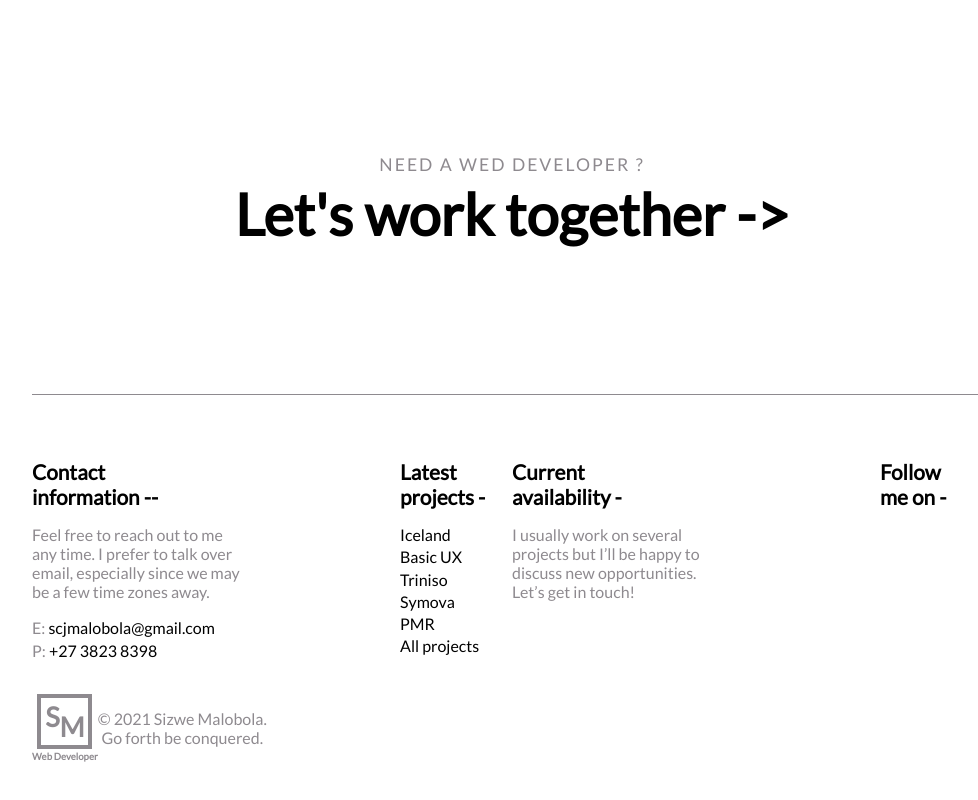
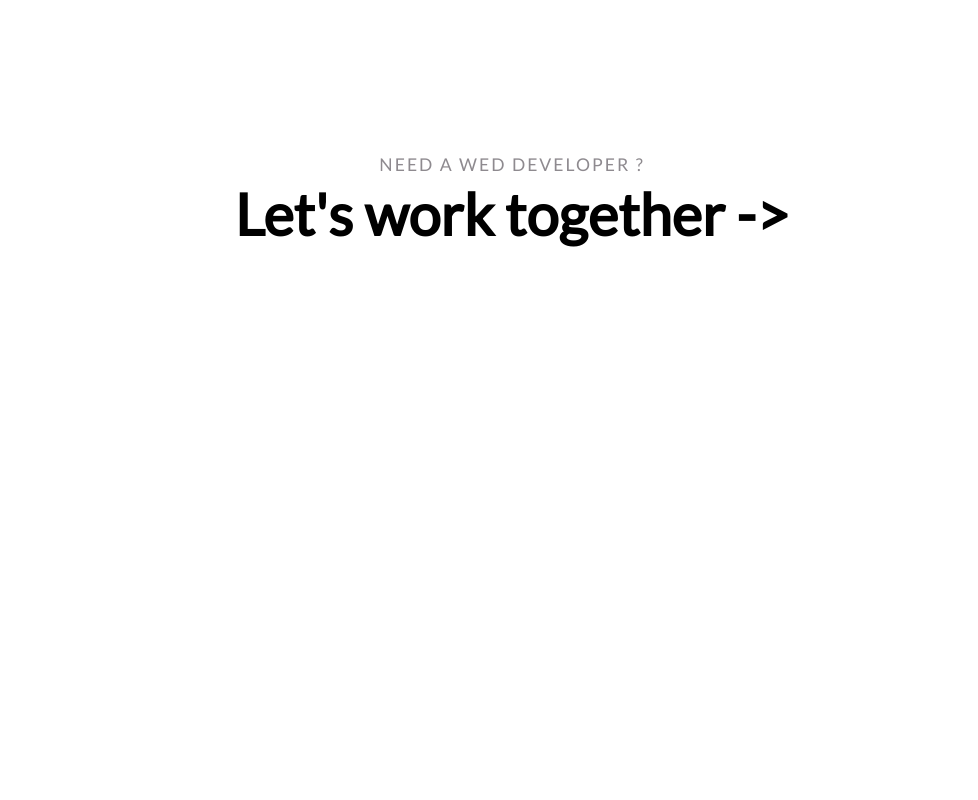
Before and after one commit to SizweMalobola/Portfolio_site, a React (Create React App) app: page / in a window 1280 px wide. Shown: the part 3668-4468 px from the top of the page, without its empty margins (128-1106 px from the left). After the commit the page ends 4062 px from the top, so only its background shows below. Built offline with nearby package versions, Linux system fonts and the light colour scheme.

Commit message:
removed footer & styling from Home

```diff
--- a/src/components/Home.js
+++ b/src/components/Home.js
@@ -2,7 +2,6 @@ import React from "react";
 import styles from "./homeStyle.module.css";
 import { TimelineLite } from "gsap/gsap-core";
 import { Link } from "react-router-dom";
-
 import SectionHeader from "./SectionHeader";
 import Card from "./Card";
 
@@ -104,71 +103,6 @@ const Home = () => {
           </Link>
         </section>
         {/* footer */}
-        <footer>
-          <div className={styles["footer-top"]}>
-            <div className={styles["contact-info"]}>
-              <h3>
-                Contact <br /> information --
-              </h3>
-              <p>
-                Feel free to reach out to me any time. I prefer to talk over
-                email, especially since we may be a few time zones away.
-              </p>
-              <div>
-                <p>
-                  E: <span>scjmalobola@gmail.com</span>
-                </p>
-                <p>
-                  P: <span>+27 3823 8398</span>
-                </p>
-              </div>
-            </div>
-            <div className={styles["latest-project"]}>
-              <h3>
-                Latest
-                <br />
-                projects -
-              </h3>
-              <a href="/#">Iceland</a>
-              <a href="/#">Basic UX</a>
-              <a href="/#">Triniso</a>
-              <a href="/#">Symova</a>
-              <a href="/#">PMR</a>
-              <a href="/#">All projects</a>
-            </div>
-            <div className={styles["current-availability"]}>
-              <h3>
-                Current
-                <br />
-                availability -
-              </h3>
-              <p>
-                I usually work on several projects but I’ll be happy to discuss
-                new opportunities. Let’s get in touch!
-              </p>
-            </div>
-            <div className={styles["social-media"]}>
-              <h3>
-                Follow
-                <br />
-                me on -
-              </h3>
-            </div>
-          </div>
-          <div className={styles["footer-bottom"]}>
-            <Link to="/" className={styles["logo"]}>
-              <span>
-                <b>S</b>
-                <b>M</b>
-              </span>
-              <span>Web Developer</span>
-            </Link>
-            <div>
-              <span>&copy; 2021 Sizwe Malobola.</span>
-              <span>Go forth be conquered.</span>
-            </div>
-          </div>
-        </footer>
       </div>
     </>
   );
--- a/src/components/homeStyle.module.css
+++ b/src/components/homeStyle.module.css
@@ -103,117 +103,3 @@
 .contact-me a:hover {
   text-decoration: underline;
 }
-/* footer section */
-footer {
-  width: 100%;
-  padding: 0 10rem;
-  padding-bottom: 4rem;
-}
-.footer-top {
-  border-top: 1px solid var(--gray-primary);
-  display: flex;
-  padding-top: 4rem;
-}
-.footer-top div {
-  flex-grow: 1;
-}
-.footer-top div h3 {
-  font-size: 1.3rem;
-  font-weight: 700;
-  margin-bottom: 1rem;
-}
-.contact-info {
-  width: 30%;
-  padding-right: 5rem;
-}
-.contact-info p {
-  color: var(--gray-primary);
-  font-size: 1rem;
-}
-.contact-info > p {
-  padding-bottom: 1rem;
-}
-
-.contact-info > div p {
-  line-height: 1.4rem;
-}
-.contact-info > div span {
-  color: var(--black-primary);
-}
-.contact-info > div p:first-child span:hover {
-  cursor: pointer;
-  text-decoration: underline;
-}
-.latest-project {
-  display: flex;
-  flex-direction: column;
-  width: 20%;
-  padding-left: 5rem;
-}
-.latest-project a {
-  text-decoration: none;
-  color: var(--black-primary);
-  margin-bottom: 0.2rem;
-}
-.latest-project a:hover {
-  text-decoration: underline;
-}
-.current-availability {
-  width: 30%;
-  padding-right: 5rem;
-}
-.social-media {
-  padding-left: 5rem;
-  width: 20%;
-}
-.current-availability p {
-  color: var(--gray-primary);
-}
-/* footer bottom */
-.footer-bottom {
-  padding-top: 2rem;
-  display: flex;
-  align-items: center;
-  color: var(--gray-primary);
-}
-.footer-bottom > div {
-  display: flex;
-  flex-direction: column;
-  justify-content: center;
-  align-items: center;
-}
-/* footer logo */
-.logo {
-  display: flex;
-  flex-direction: column;
-  text-decoration: none;
-  color: var(--gray-primary);
-  align-items: center;
-}
-/* Todo add hover state to the logo */
-.logo span:first-child {
-  width: 55px;
-  height: 55px;
-  border: 4px solid var(--gray-primary);
-  padding: 2px;
-  position: relative;
-  display: flex;
-}
-.logo span:last-child {
-  padding-top: 2px;
-  font-size: 0.6rem;
-  font-weight: 600;
-}
-.logo span:first-child b {
-  flex-grow: 1;
-  font-size: 1.7rem;
-  font-stretch: expanded;
-}
-.logo span:first-child b:first-child {
-  align-self: flex-start;
-  text-align: right;
-}
-.logo span:first-child b:last-child {
-  align-self: flex-end;
-  text-align: left;
-}
```
